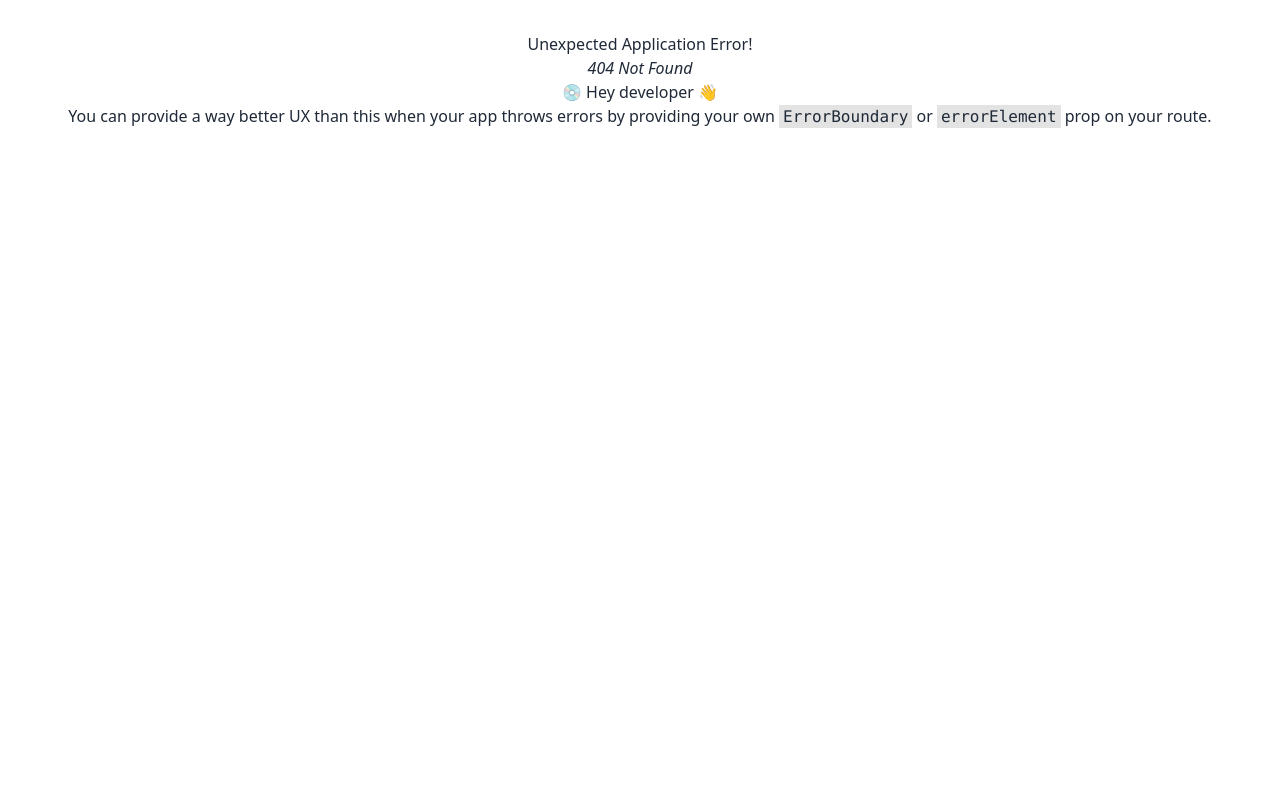
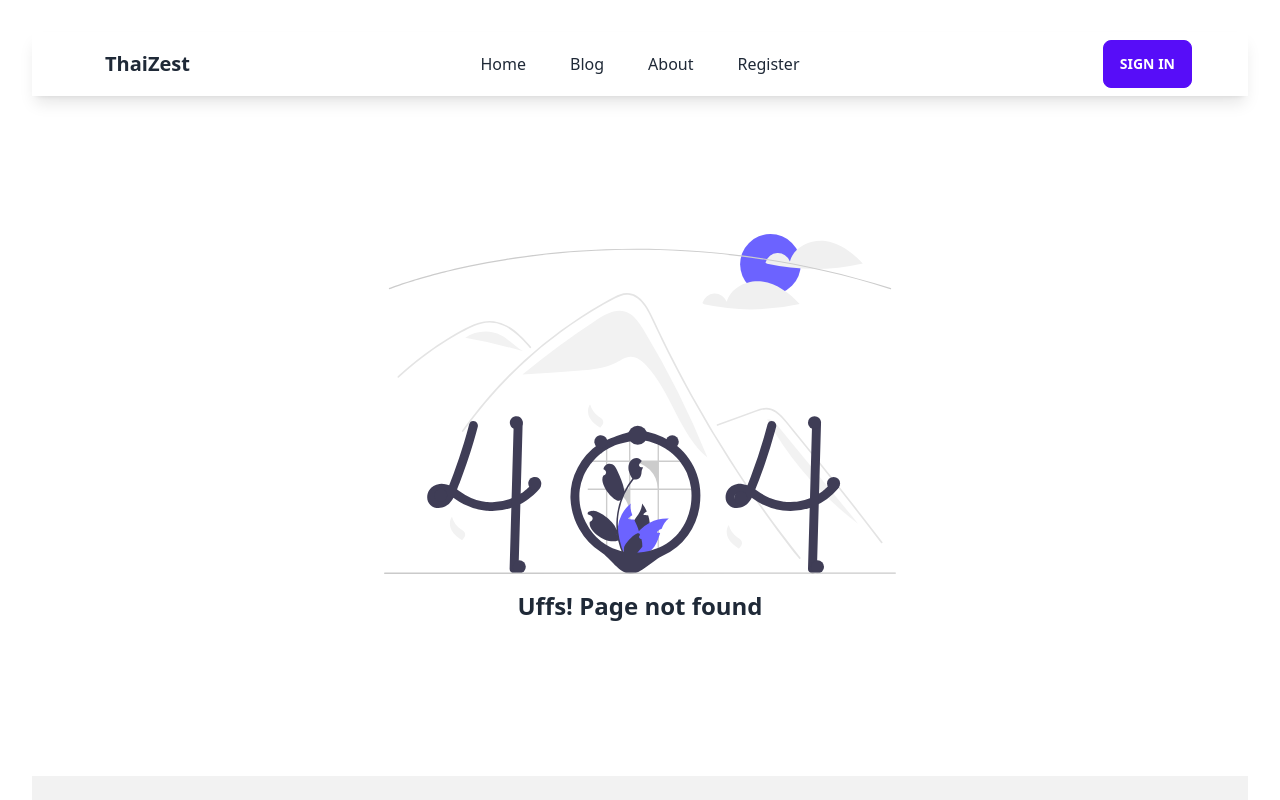
Before and after one commit to gsjoy24/chef-recipe-hunter-client-side, a React (Vite) app: page /chef/1 in a window 1280 px wide. Before the commit this address had no page. Shown: the top 800 px of the page. Built offline with nearby package versions, Linux system fonts and the light colour scheme; no server answers.

Commit message:
error page added

```diff
--- a/src/Providers/AuthProvider.jsx
+++ b/src/Providers/AuthProvider.jsx
@@ -1,4 +1,4 @@
-import React, { createContext } from 'react';
+import React, { createContext, useEffect, useState } from 'react';
 import {
 	getAuth,
 	createUserWithEmailAndPassword,
@@ -6,7 +6,9 @@ import {
 	GithubAuthProvider,
 	updateProfile,
 	signInWithPopup,
-	signInWithEmailAndPassword
+	signInWithEmailAndPassword,
+	onAuthStateChanged,
+   signOut
 } from 'firebase/auth';
 import app from '../firebase/firebase.config';
 export const AuthContext = createContext(null);
@@ -14,6 +16,7 @@ const AuthProvider = ({ children }) => {
 	const auth = getAuth(app);
 	const googleProvider = new GoogleAuthProvider();
 	const githubProvider = new GithubAuthProvider();
+	const [user, setUser] = useState(null);
 
 	// for sign up
 	const emailPasswordSignUp = (email, password) => {
@@ -23,6 +26,10 @@ const AuthProvider = ({ children }) => {
 	// for sign in
 	const emailPasswordSignIn = (email, password) => {
 		return signInWithEmailAndPassword(auth, email, password);
+	};
+	// for sign in
+	const signOutMethod = () => {
+		return signOut(auth);
 	};
 
 	const googleSignUp = () => {
@@ -35,8 +42,20 @@ const AuthProvider = ({ children }) => {
 		return updateProfile(auth.currentUser, { displayName: name, photoURL: photoURL });
 	};
 
+	// observing the user state
+	useEffect(() => {
+		const unsubscribe = onAuthStateChanged(auth, (loggedInUser) => {
+			setUser(loggedInUser);
+			// setLoading(false);
+		});
+
+		return () => unsubscribe();
+	}, []);
+
 	const authInfo = {
+		user,
 		emailPasswordSignUp,
+		signOutMethod,
 		setNameAndPhoto,
 		googleSignUp,
 		githubSignUp,
--- /dev/null
+++ b/src/components/Chef/ChefContainer.jsx
@@ -0,0 +1,17 @@
+import React from 'react';
+import { useLoaderData, useParams } from 'react-router-dom';
+
+const ChefContainer = () => {
+	const recipes = useLoaderData();
+	const id = useParams();
+
+	console.log(id.id);
+	return (
+		<div>
+			Lorem ipsum dolor sit, amet consectetur adipisicing elit. Culpa, perspiciatis? Accusamus nesciunt placeat error
+			voluptatum beatae vel odio. Expedita, eaque illo blanditiis tempora qui repellendus ratione at quas sapiente quam.
+		</div>
+	);
+};
+
+export default ChefContainer;
--- a/src/components/ErrorPage/ErrorPage.jsx
+++ b/src/components/ErrorPage/ErrorPage.jsx
@@ -0,0 +1,21 @@
+import React from 'react';
+import Navigation from '../Navigation/Navigation';
+import Footer from '../Footer/Footer';
+import errImg from '../../assets/error.svg';
+
+const ErrorPage = () => {
+	return (
+		<>
+			<Navigation />
+			<div className='min-h-[85vh] flex justify-center items-center'>
+				<div>
+               <img className='w-full max-w-lg block' src={errImg} alt='' />
+               <h3 className='text-2xl font-bold text-center my-4'>Uffs! Page not found</h3>
+				</div>
+			</div>
+			<Footer />
+		</>
+	);
+};
+
+export default ErrorPage;
--- a/src/components/Home/Card.jsx
+++ b/src/components/Home/Card.jsx
@@ -1,7 +1,8 @@
 import React from 'react';
+import { Link } from 'react-router-dom';
 
 const Card = ({ chef }) => {
-	const { picture, name, years_of_experience, number_of_recipes, number_of_likes, bio } = chef;
+	const { id, picture, name, years_of_experience, number_of_recipes, number_of_likes, bio } = chef;
 	return (
 		<div className='card min-w-[320px] max-w-[400px] bg-base-100 shadow-xl mx-auto'>
 			<figure>
@@ -14,7 +15,9 @@ const Card = ({ chef }) => {
 
 				<p>Likes:{number_of_likes}</p>
 				<div className='card-actions justify-end'>
-					<button className='btn btn-primary btn-sm'>View Recipes</button>
+					<Link to={`/chef/${id}`} className='btn btn-primary btn-sm'>
+						View Recipes
+					</Link>
 				</div>
 			</div>
 		</div>
--- a/src/components/Home/CardContainer.jsx
+++ b/src/components/Home/CardContainer.jsx
@@ -8,7 +8,7 @@ const CardContainer = ({ chefs }) => {
 				<h3 className='mb-4 text-2xl md:text-3xl font-semibold uppercase'> These are the best in town</h3>
 				<p>Thai chefs are highly skilled in the art of balancing flavors, textures, and aromas in their dishes.</p>
 			</div>
-			<div className='grid grid-cols-1 sm:grid-cols-2 md:grid-cols-3 gap-5 py-16 px-4 md:px-14'>
+			<div className='grid grid-cols-1 sm:grid-cols-2 lg:grid-cols-3 gap-5 py-16 px-4 md:px-14'>
 				{chefs.map((chef) => (
 					<Card key={chef.id} chef={chef} />
 				))}
--- a/src/components/Navigation/Navigation.jsx
+++ b/src/components/Navigation/Navigation.jsx
@@ -1,7 +1,13 @@
-import React from 'react';
+import React, { useContext } from 'react';
 import { Link, NavLink } from 'react-router-dom';
+import { AuthContext } from '../../Providers/AuthProvider';
 
 const Navigation = () => {
+	const { user, signOutMethod } = useContext(AuthContext);
+	// const handleSignOut = () => {
+
+	// }
+	console.log(user);
 	return (
 		<div className='navbar bg-base-100 px-3 md:px-14 shadow-lg sticky top-0 right-0 left-0 w-full z-50'>
 			<div className='navbar-start'>
@@ -28,9 +34,11 @@ const Navigation = () => {
 						<li>
 							<NavLink to='/about'>About</NavLink>
 						</li>
+						{!user && (
 							<li>
 								<NavLink to='/register'>Register</NavLink>
 							</li>
+						)}
 					</ul>
 				</div>
 				<Link to='/' className='btn btn-ghost normal-case text-xl'>
@@ -48,19 +56,24 @@ const Navigation = () => {
 					<li>
 						<NavLink to='/about'>About</NavLink>
 					</li>
+					{!user && (
 						<li>
 							<NavLink to='/register'>Register</NavLink>
 						</li>
+					)}
 				</ul>
 			</div>
 			<div className='navbar-end'>
-				<img
-					src='https://images.pexels.com/photos/45201/kitty-cat-kitten-pet-45201.jpeg?auto=compress&cs=tinysrgb&dpr=1&w=500'
-					className='w-12 h-12  rounded-full mr-3'
-				/>
+				{user && <img src={user?.photoURL} className='w-12 h-12  rounded-full mr-3' />}
+				{user ? (
+					<button onClick={signOutMethod} className='btn btn-primary btn-sm sm:btn-md'>
+						Sign out
+					</button>
+				) : (
 					<Link to='/sign_in' className='btn btn-primary btn-sm sm:btn-md'>
 						Sign in
 					</Link>
+				)}
 			</div>
 		</div>
 	);
--- a/src/routes/router.jsx
+++ b/src/routes/router.jsx
@@ -3,11 +3,14 @@ import Home from '../components/Home/Home';
 import App from '../App';
 import SignIn from '../components/Authentication/SignIn';
 import Register from '../components/Authentication/Register';
+import ErrorPage from '../components/ErrorPage/ErrorPage';
+import Chef from '../components/Chef/ChefContainer';
 
 const router = createBrowserRouter([
 	{
 		path: '/',
 		element: <App />,
+		errorElement: <ErrorPage />,
 		children: [
 			{
 				path: '/',
@@ -21,6 +24,11 @@ const router = createBrowserRouter([
 			{
 				path: 'sign_in',
 				element: <SignIn />
+			},
+			{
+				path: 'chef/:id',
+				element: <Chef />,
+				loader: ({ params }) => fetch(`https://chef-recipe-hunter-server-side-alpha.vercel.app/chef/${params.id}`)
 			}
 		]
 	}
```
Also changed, not shown: src/assets/error.svg (added). Lines whose indentation alone changed are shown as unchanged.
